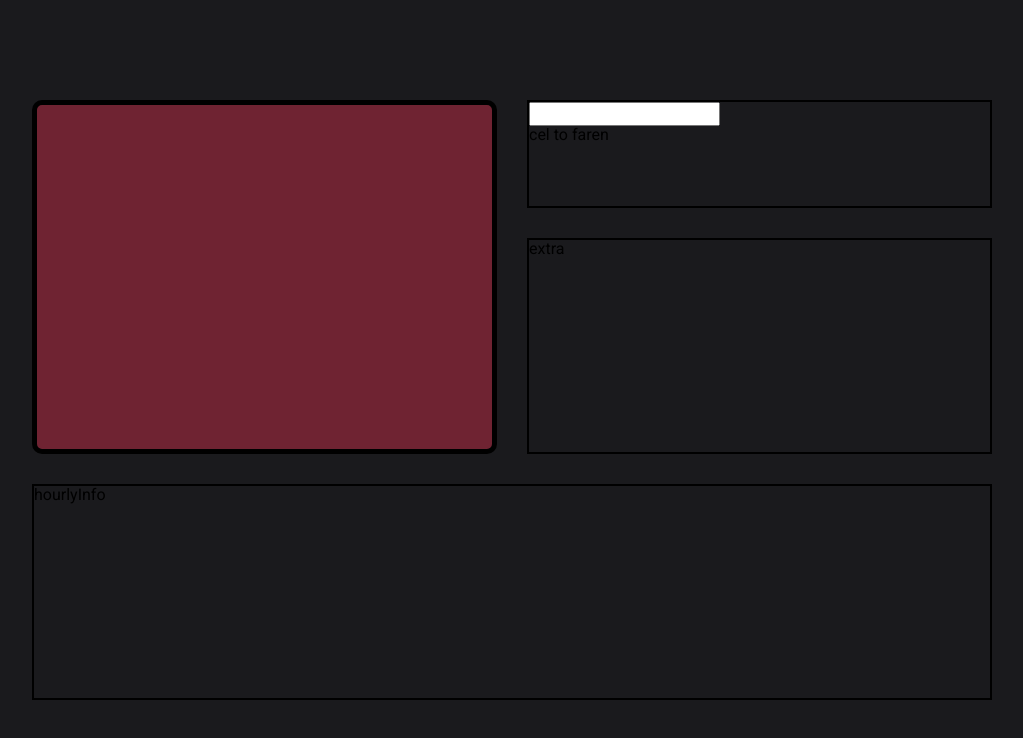
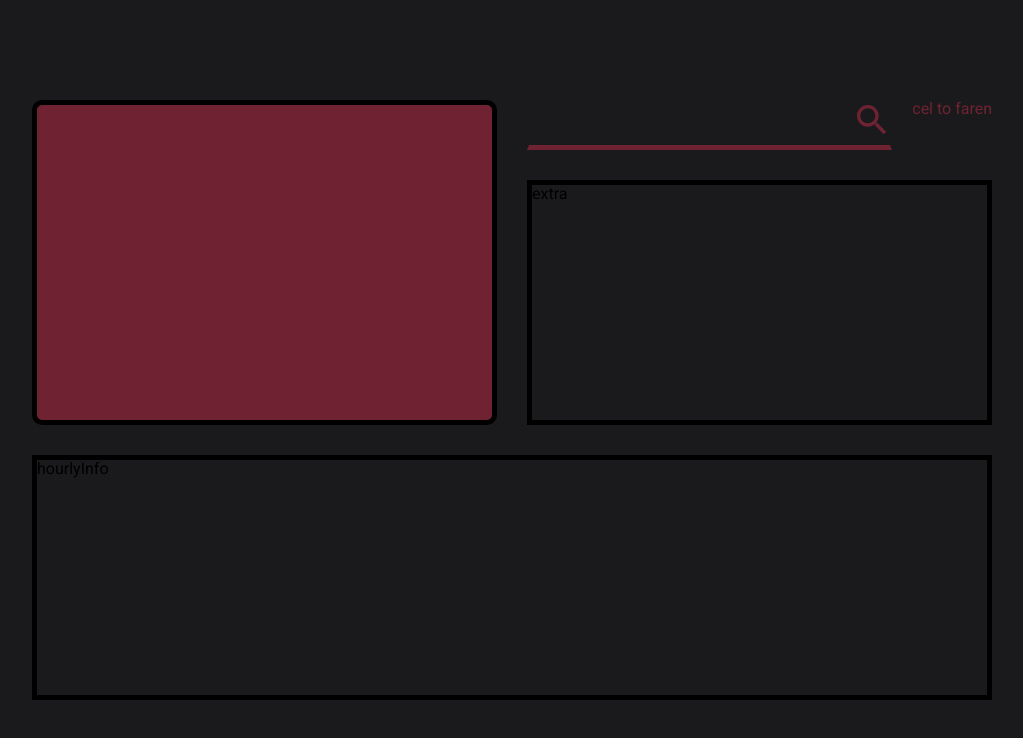
Before and after one commit to xAdhithiyan/weather-app, a website built with webpack: page src/template.html in a window 1280 px wide. Shown: the whole page, without its empty margins (128-1151 px from the left). Built offline with nearby package versions, Linux system fonts and the light colour scheme; no server answers.

Commit message:
add: a search bar to enter area

```diff
--- a/src/components/DOM.js
+++ b/src/components/DOM.js
@@ -1,9 +1,14 @@
 import elFactory from '../elFactory';
 import processWeather from './api';
 
-async function currentWeather() {
-  const data = await processWeather('New York');
-  console.log(data);
+async function populateCards(area) {
+  const data = await processWeather(area);
+
+  // all the cards to be populated
+  currentWeatherCard(data);
+}
+
+function currentWeatherCard(data) {
   const frame = document.querySelector('.currentWeather');
   Object.keys(data.currentWeatherValues).forEach((key) => {
     if (key === 'name') {
@@ -38,4 +43,26 @@ async function currentWeather() {
   });
 }
 
-export default currentWeather;
+// eslint-disable-next-line
+const searchArea = (() => {
+  const searchImg = document.querySelector('.search');
+  const searchBar = document.querySelector('.searchBar');
+  searchImg.addEventListener('click', searchEvent);
+  searchBar.addEventListener('keypress', (event) => {
+    if (event.key === 'Enter') {
+      searchEvent();
+    }
+  });
+})();
+
+function searchEvent() {
+  document.querySelector('.currentWeather').innerHTML = '';
+  const area = document.querySelector('.searchBar').value;
+  populateCards(area);
+  document.querySelector('.searchBar').value = '';
+}
+
+// to populate when the window opens
+populateCards('chennai');
+
+export default populateCards;
--- a/src/css/main.css
+++ b/src/css/main.css
@@ -18,12 +18,11 @@ body {
   width: 75vw;
   display: grid;
   grid-template-columns: 1fr 1fr;
-  grid-template-rows: 0.5fr 1fr 1fr;
+  grid-template-rows: 50px 1fr 1fr;
   gap: 30px;
 }
 
 .mainFrame > div {
-  border: 2px solid black;
   box-sizing: border-box;
 }
 
@@ -36,16 +35,17 @@ body {
   background-color: var(--sub-color);
   border-radius: 10px;
   border: 5px solid black !important;
+  overflow: auto;
 }
 .currentWeather > div {
   opacity: 0.7;
 }
 .name {
-  font-size: 9vh;
+  font-size: 7vh;
   font-weight: bold;
 }
 .temp_c {
-  font-size: 8vh;
+  font-size: 7vh;
   font-weight: bold;
 }
 .region,
@@ -53,12 +53,40 @@ body {
   font-size: 3vh;
 }
 .condition {
-  font-size: 4vh;
+  font-size: 3.5vh;
 }
 .icon {
-  height: 11vh;
+  height: 10vh;
 }
 
+/* input box */
+.inputCard {
+  display: grid;
+  grid-template-columns: 1fr;
+  grid-template-rows: 50px;
+  grid-auto-flow: column;
+  color: var(--sub-color);
+  gap: 10px;
+}
+input {
+  outline: none;
+  border: 2px solid transparent;
+  border-bottom: 5px solid var(--sub-color);
+  background-color: var(--main-color);
+  color: var(--sub-color);
+  font-size: 1.6rem;
+  padding: 10px;
+}
+
+.search {
+  height: 40px;
+  margin-left: -50px;
+}
+
+.extraInfo {
+  border: 5px solid black !important;
+}
 .hourlyInfo {
   grid-column: 1 / 3;
+  border: 5px solid black !important;
 }
--- a/src/index.js
+++ b/src/index.js
@@ -1,5 +1,3 @@
 import 'normalize.css';
 import './css/main.css';
-import currentWeather from './components/DOM';
-
-currentWeather();
+import populateCards from './components/DOM';
--- a/src/template.html
+++ b/src/template.html
@@ -8,8 +8,9 @@
   <body>
     <div class="mainFrame">
       <div class="currentWeather"></div>
-      <div>
-        <input type="text" />
+      <div class="inputCard">
+        <input type="text" class="searchBar" />
+        <img src="../asset/search.svg" alt="search" class="search" />
         <div>cel to faren</div>
       </div>
       <div class="extraInfo">extra</div>
```
Also changed, not shown: asset/search.svg (added), dist/index.html, dist/main.js.
